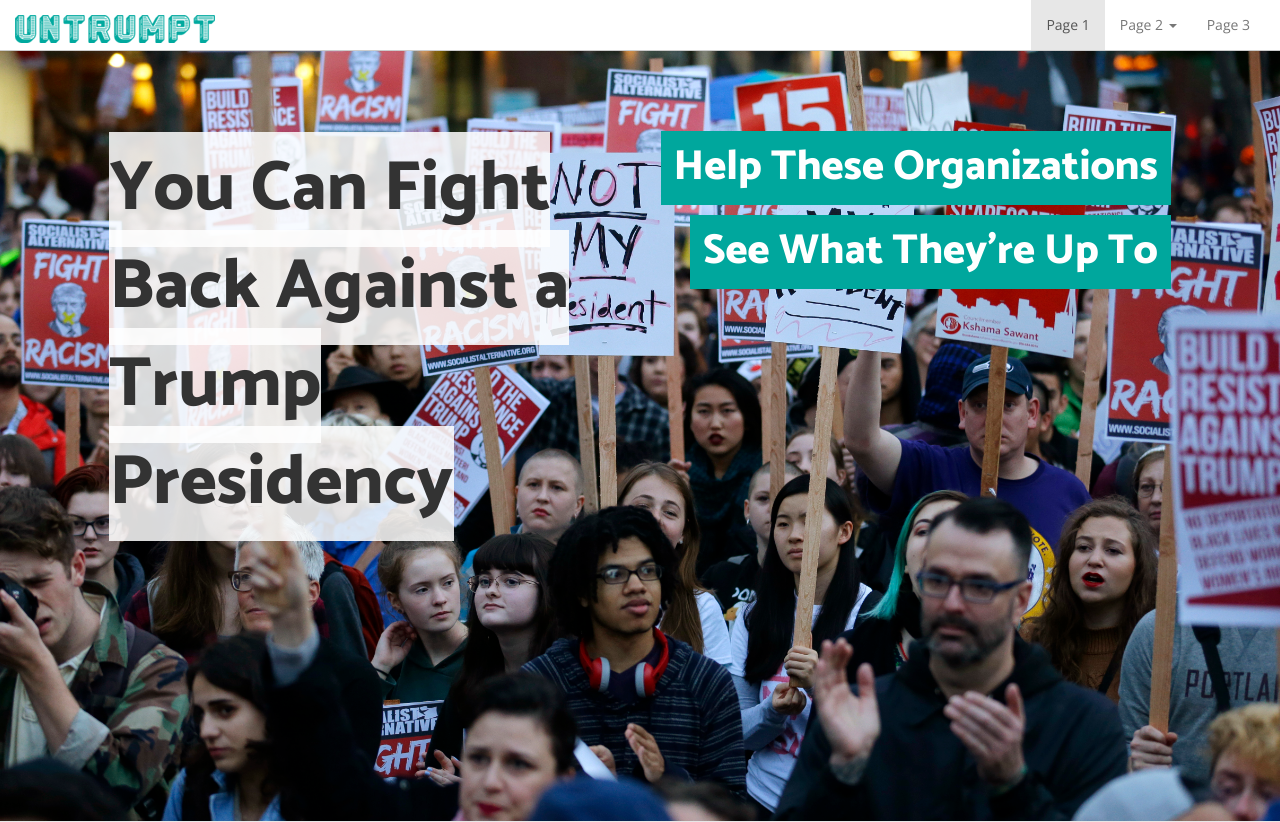
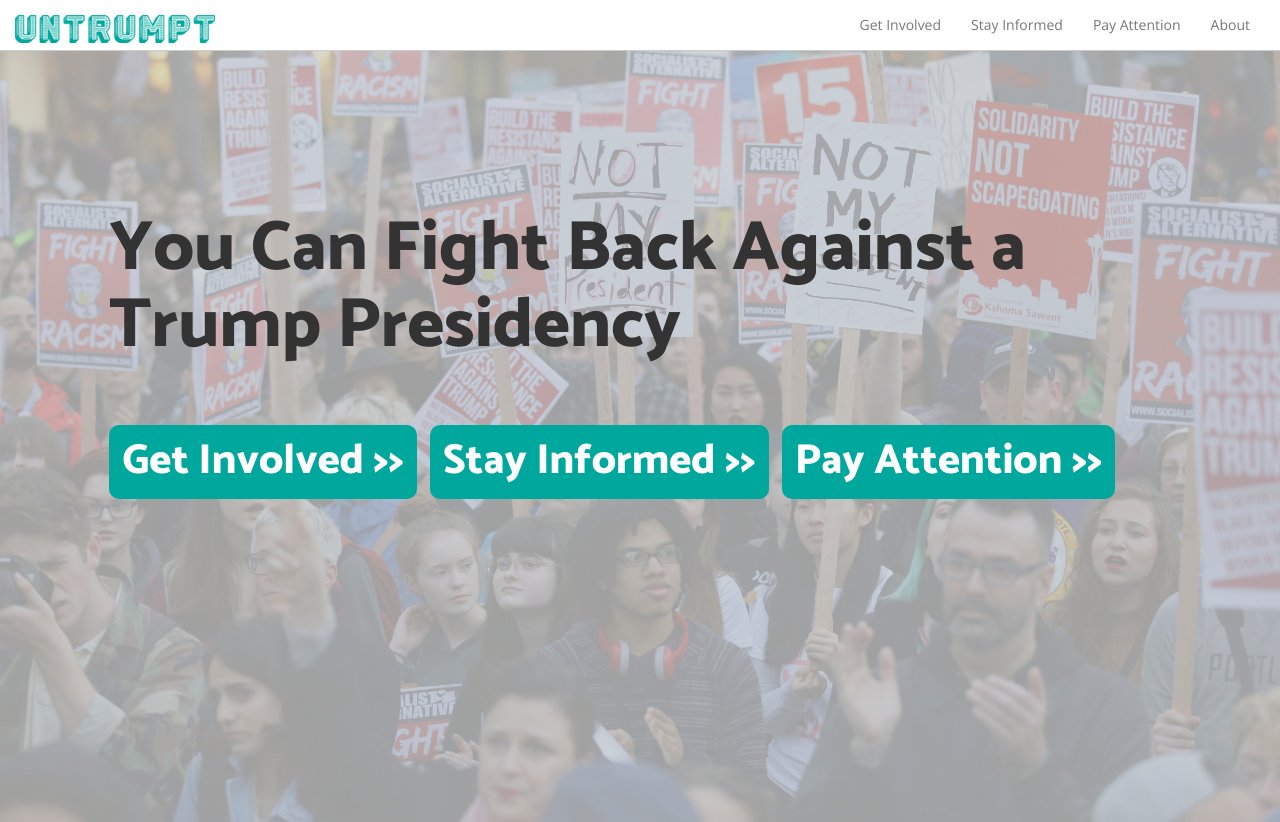
Before and after one commit to rschuster3/untrumpt, a Django app: page / in a window 1280 px wide. Run offline with Django 3.2, Linux system fonts and the light colour scheme; parts of the project's set-up code (start-up, migrations or seed data) failed here and were passed over; some libraries are stand-ins or nearby versions.

Commit message:
update front page look

```diff
--- a/settings.py
+++ b/settings.py
@@ -23,7 +23,7 @@ SECRET_KEY = os.environ.get('SECRET_KEY')
 
 # SECURITY WARNING: don't run with debug turned on in production!
 DEBUG = True
-ALLOWED_HOSTS = ['localhost']
+ALLOWED_HOSTS = ['localhost', 'localhost:18000', '192.168.56.1', '192.168.56.1:18000']
 
 
 # Application definition
--- a/static/css/app.css
+++ b/static/css/app.css
@@ -1,6 +1,8 @@
 /* General */
 body {
     background-color: #e6e6e6;
+    overflow-x: hidden;
+    background-size: cover;
 }
 
 .navbar {
@@ -41,33 +43,28 @@ body {
 }
 
 .front-page-panel {
-    background-size: cover;
     font-family: "Catamaran", sans-serif;
     color: #333333;
     height: 100vh;
+    padding-top: 25vh;
     margin-top: -50px;
-    padding-top: 100px;
 }
 
 .front-page-panel h1 {
     font-size: 500%;
-    width: 50%;
-    float:left;
+    margin-top: -10px;
+    margin-bottom: 50px;
 }
 .highlight {
     background-color: rgba(255,255,255,0.85);
-    line-height: 1.4;
 }
 
-.buttons {
-    float:right;
-    width: 50%;
-}
 .front-page-panel button {
-    border-radius: 0;
+    border-radius: 10px;
     margin-top: 10px;
+    margin-bottom: 10px;
+    margin-right: 10px;
     background-color: #00a79d;
-    float:right;
 }
 .front-page-panel a {
     color: #ffffff;
--- a/templates/index.html
+++ b/templates/index.html
@@ -4,18 +4,23 @@
 
 {% block head_title %}Home{% endblock head_title %}
 
+{% block body_background %}style="background-image:url('{% static 'img/front_page.jpg' %}');"{% endblock body_background %}
+
 {% block jumbotron %}
-    <div class="row front-page-panel" style="background-image:url('{% static 'img/front_page.jpg' %}');">
+    <div class="row front-page-panel">
         <div class="col-md-10 col-md-offset-1">
-            <h1><span class="highlight">You Can Fight Back Against a Trump Presidency</span></h1>
-            <div class="buttons">
-                <button type="button" class="btn btn-secondary">
-                    <a href="{% url 'organization_list' %}">Help These Organizations</a>
-                </button>
-                <button type="button" class="btn btn-secondary">
-                    <a href="#">See What They're Up To</a>
-                </button>
-            </div>
+            <h1>You Can Fight Back Against a Trump Presidency</h1>
+        </div>
+        <div class="col-md-10 col-md-offset-1">
+            <button type="button" class="btn btn-secondary">
+                <a href="{% url 'organization_list' %}">Get Involved >></a>
+            </button>
+            <button type="button" class="btn btn-secondary">
+                <a href="#">Stay Informed >></a>
+            </button>
+            <button type="button" class="btn btn-secondary">
+                <a href="#">Pay Attention >></a>
+            </button>
         </div>
     </div>
 {% endblock jumbotron %}
--- a/templates/website_base.html
+++ b/templates/website_base.html
@@ -15,7 +15,7 @@
     <link rel="stylesheet" href="{% static 'css/app.css' %}">
 </head>
 
-<body>
+<body {% block body_background %}{% endblock body_background %}>
     <div class="row">
         <div class="col-md-12">
             {# nav bar #}
@@ -32,25 +32,17 @@
                     </div>
                     <div id="navbar" class="navbar-collapse collapse">
                         <ul class="nav navbar-nav navbar-right">
-                            <li class="active">
-                                <a href="#">Page 1</a>
-                            </li>
-                            <li class="dropdown">
-                                <a href="#" class="dropdown-toggle" data-toggle="dropdown" role="button" aria-haspopup="true" aria-expanded="false">Page 2 <span class="caret"></span></a>
-                                <ul class="dropdown-menu">
-                                    <li>
-                                        <a href="#">Action</a>
-                                    </li>
-                                    <li>
-                                        <a href="#">Another action</a>
-                                    </li>
-                                    <li>
-                                        <a href="#">Something else here</a>
-                                    </li>
-                                </ul>
+                            <li>
+                                <a href="{% url 'organization_list' %}">Get Involved</a>
                             </li>
                             <li>
-                                <a href="#">Page 3</a>
+                                <a href="#">Stay Informed</a>
+                            </li>
+                            <li>
+                                <a href="#">Pay Attention</a>
+                            </li>
+                            <li>
+                                <a href="#">About</a>
                             </li>
                         </ul>
                     </div><!--/.nav-collapse -->
```
Also changed, not shown: static/img/front_page.jpg.
